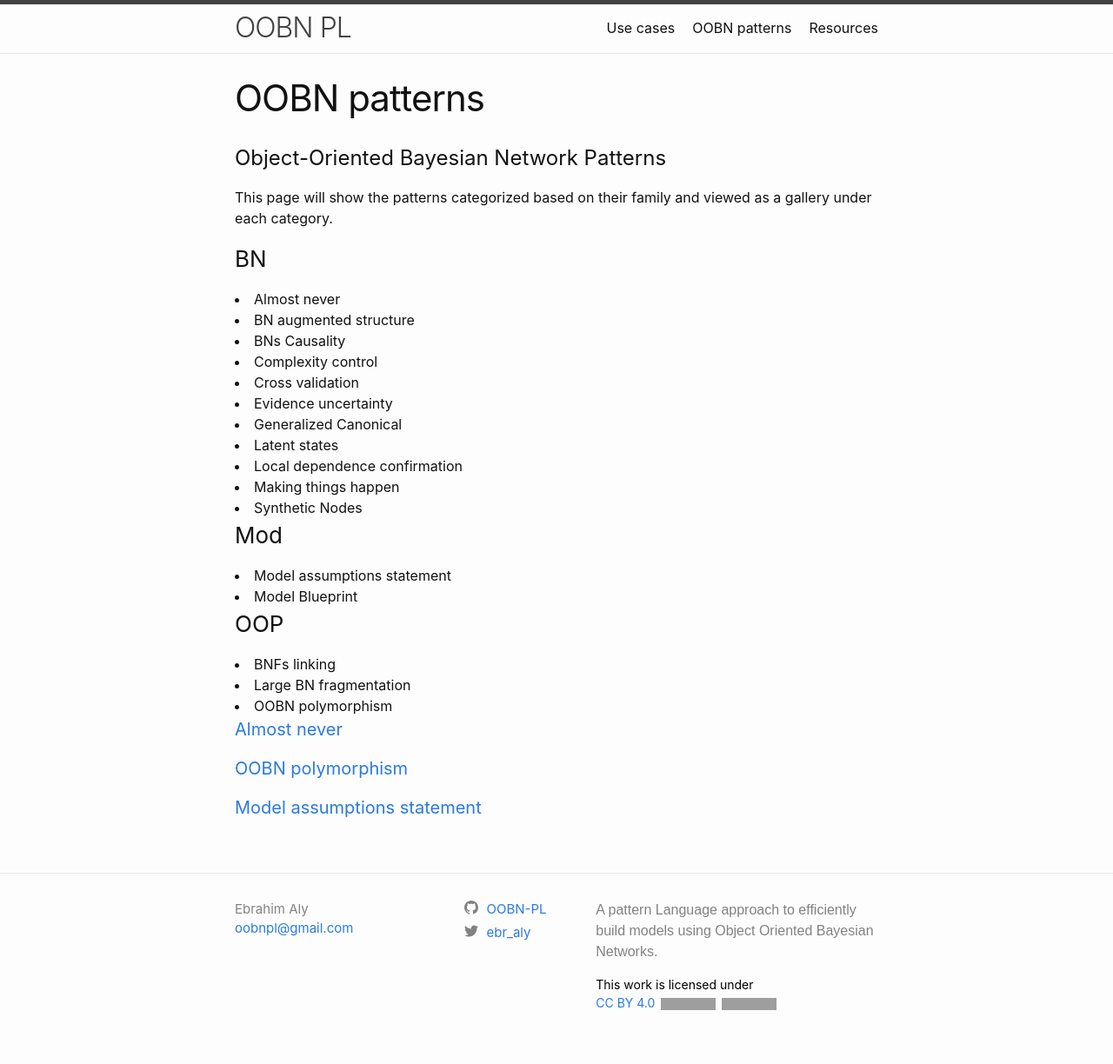
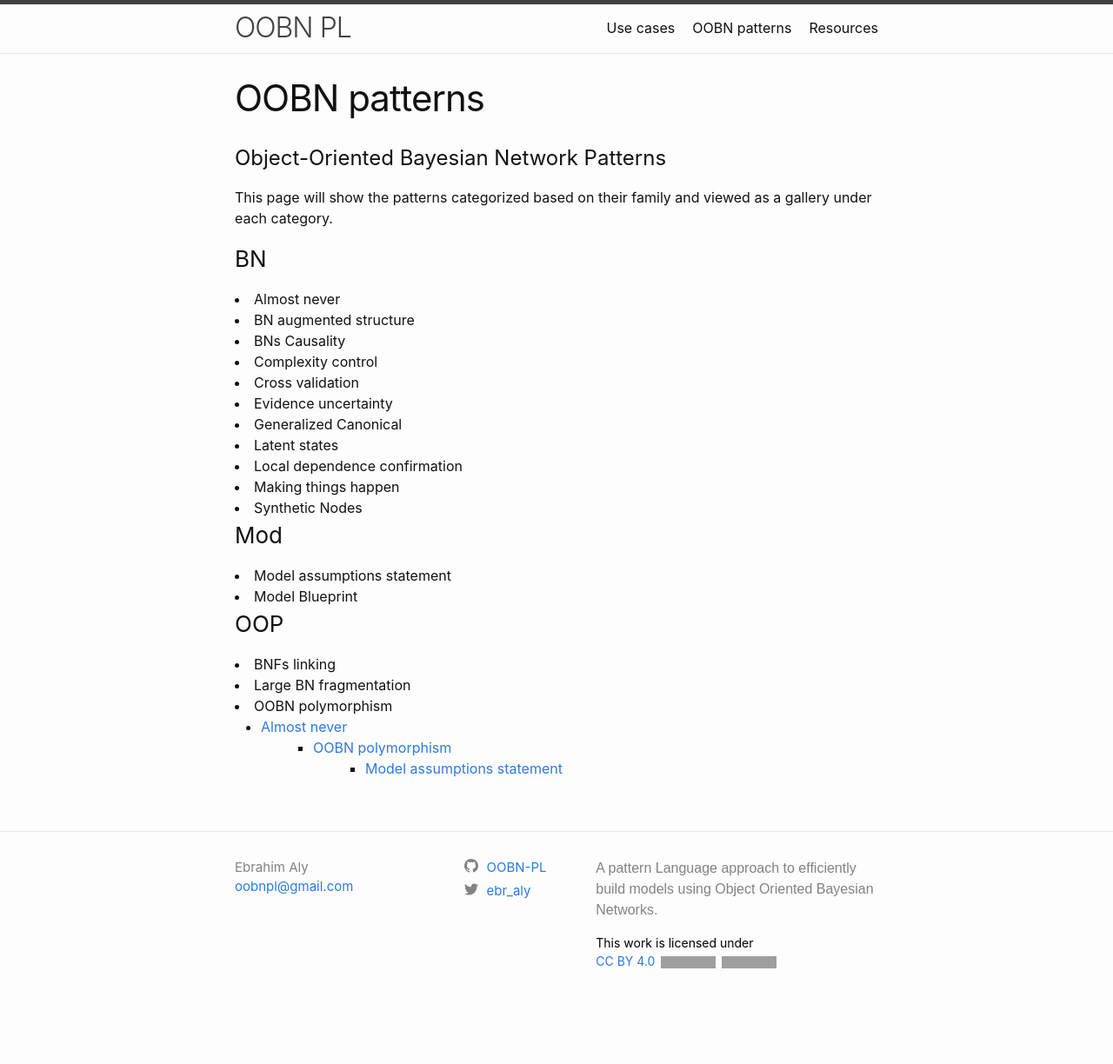
Before and after one commit to OOBN-PL/OOBNPL, a Jekyll site: the page built from _pages/patterns.md, in a window 1280 px wide. Shown: the whole page at 87% size. Built offline with Jekyll 4.4.1, drawn with Linux system fonts in a browser that asks for light colours; after the commit the page ends 1176 px from its top, so only the background shows below that; grey boxes are pictures that could not be loaded.

```diff
--- a/_config.yml
+++ b/_config.yml
@@ -64,6 +64,7 @@ collections:
   patterns:
     output: true
     source: _patterns
+    permalink: /:collection/:name
 
 
 
--- a/_pages/patterns.md
+++ b/_pages/patterns.md
@@ -17,5 +17,7 @@ This page will show the patterns categorized based on their family and viewed as
 </div>
 
 {%- for p in site.patterns -%}
-<h4><a href="{{ p.url }}">{{- p.title -}}</a></h4>
+<ul>
+<li><a href="{{ p.url | relative_url }}">{{- p.title -}}</a></li>
+<ul>
 {%- endfor -%}
```
